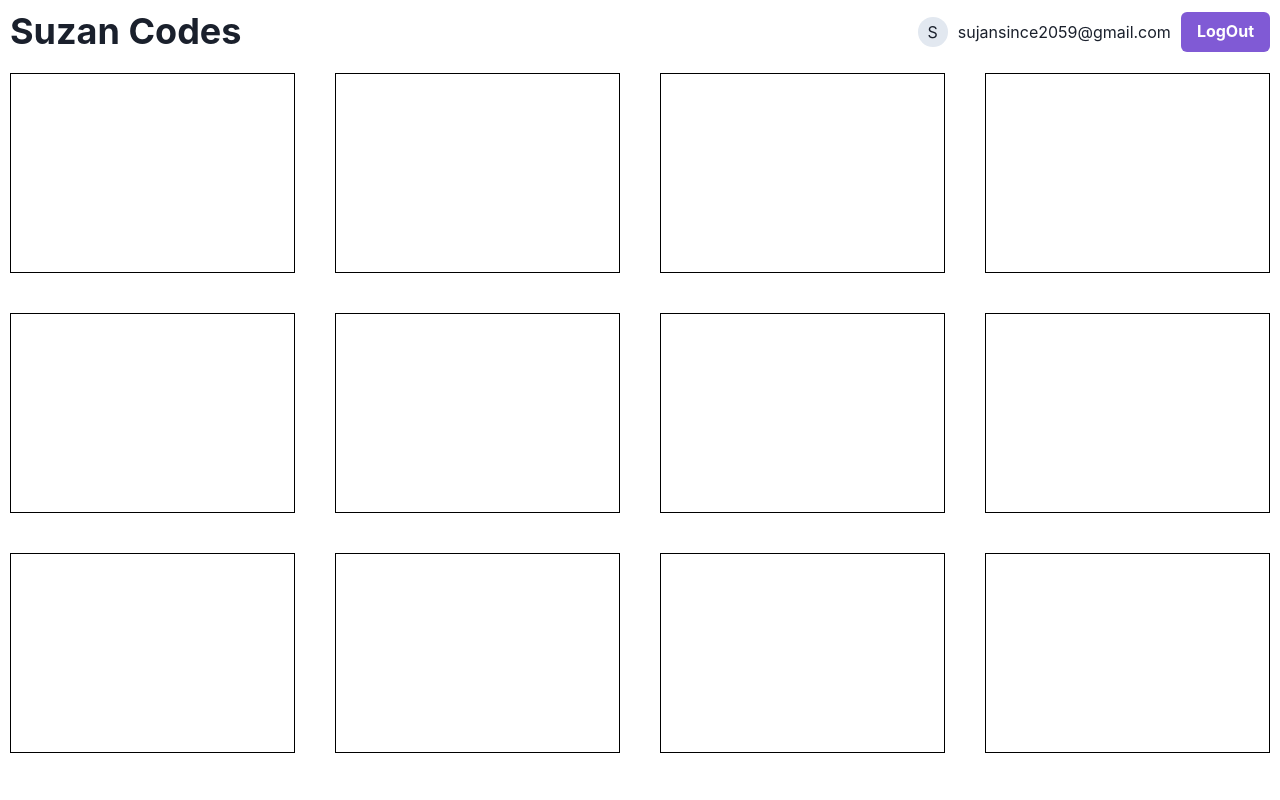
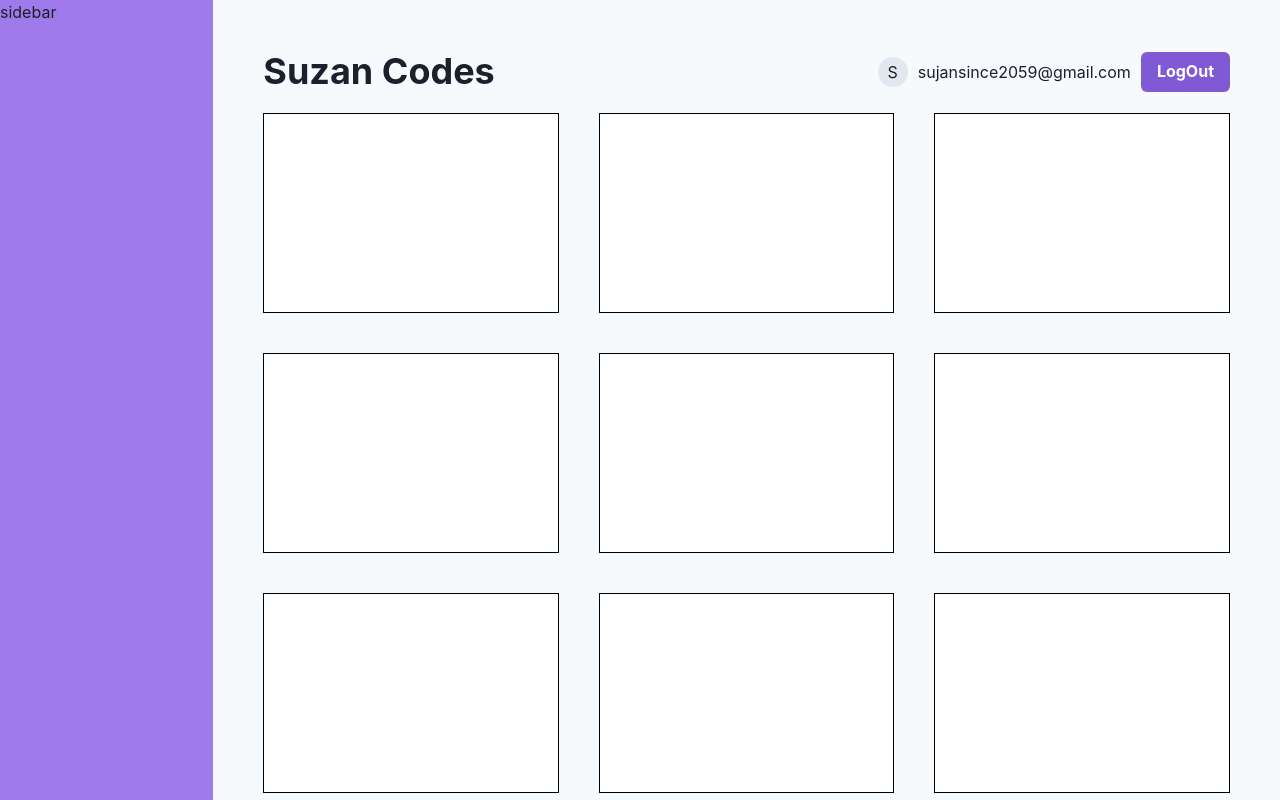
Before and after one commit to sujansince2003/TaskManagerUI-chakraUI, a React (Vite) app: page / in a window 1280 px wide. Shown: the top 800 px of the page. Built offline with nearby package versions, Linux system fonts and the light colour scheme.

Commit message:
main layout: made the side bar and main section with Grid layout

```diff
--- a/src/layouts/RootLayout.jsx
+++ b/src/layouts/RootLayout.jsx
@@ -1,11 +1,17 @@
+import { Grid, GridItem } from "@chakra-ui/react";
 import { Outlet } from "react-router-dom";
 import Nav from "../../Components/Nav";
 
 export default function RootLayout() {
   return (
-    <div>
-      <Nav />
-      <Outlet />
-    </div>
+    <Grid templateColumns={"repeat(6,1fr)"} bg="gray.50">
+      <GridItem as={"aside"} colSpan={1} bg="purple.400" minHeight={"100vh"}>
+        <span>sidebar</span>
+      </GridItem>
+      <GridItem as={"main"} colSpan={5} p={"40px"}>
+        <Nav />
+        <Outlet />
+      </GridItem>
+    </Grid>
   );
 }
```
